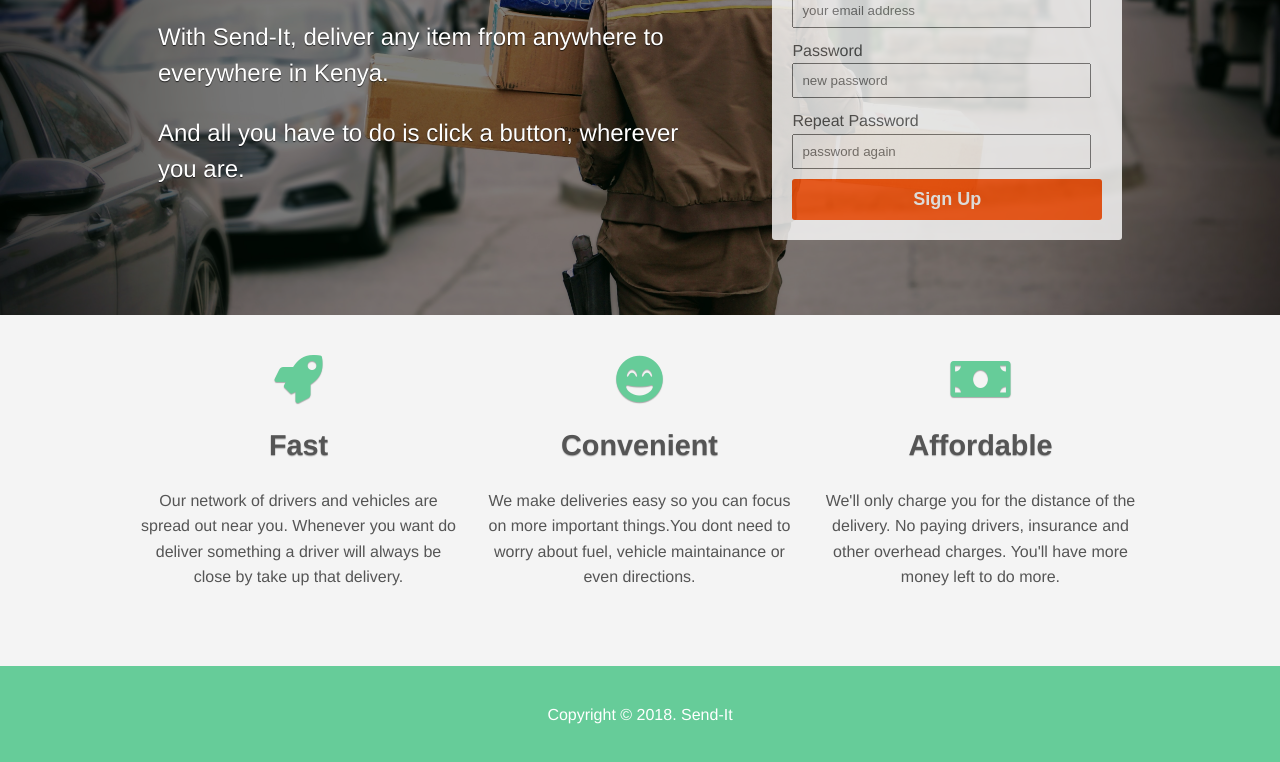
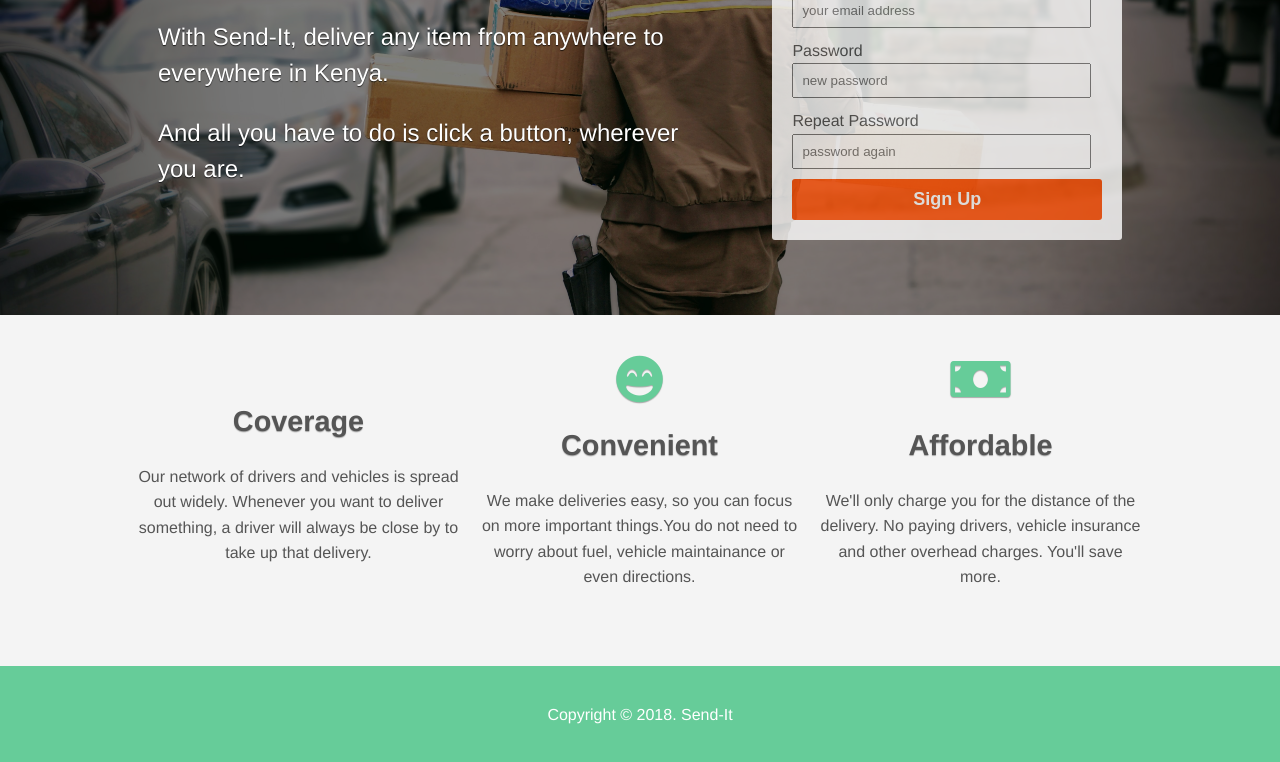
Before and after one commit to cob04/SendIt, a plain HTML site: page index.html in a window 1280 px wide. Shown: the part 276-1038 px from the top of the page. Drawn offline with Linux system fonts and the light colour scheme.

Commit message:
[Feature #161612270] fix some grammar in the copy

```diff
--- a/index.html
+++ b/index.html
@@ -56,20 +56,20 @@
 	<section id="services">
 		<div class="container">
 			<div class="item">
-			<i class="fas fa-3x fa-rocket"></i>
-			<h3>Fast</h3>
-			<p>Our network of drivers and vehicles are spread out near you. Whenever you want do deliver something a driver will always be close by take up that delivery.
+			<i class="fas fa-3x fa-network"></i>
+			<h3>Coverage</h3>
+			<p>Our network of drivers and vehicles is spread out widely. Whenever you want to deliver something, a driver will always be close by to take up that delivery.
 			</p>
 			</div>
 			<div class="item">
 			<i class="fas fa-3x fa-grin-beam"></i>
 			<h3>Convenient</h3>
-			<p>We make deliveries easy so you can focus on more important things.You dont need to worry about fuel, vehicle maintainance or even directions.</p>
+			<p>We make deliveries easy, so you can focus on more important things.You do not need to worry about fuel, vehicle maintainance or even directions.</p>
 			</div>
 			<div class="item">
 			<i class="fas fa-3x fa-money-bill"></i>
 			<h3>Affordable</h3>
-			<p>We'll only charge you for the distance of the delivery. No paying drivers, insurance and other overhead charges. You'll have more money left to do more.
+			<p>We'll only charge you for the distance of the delivery. No paying drivers, vehicle insurance and other overhead charges. You'll save more.
 			</p>
 			</div>
 		</div>
```
